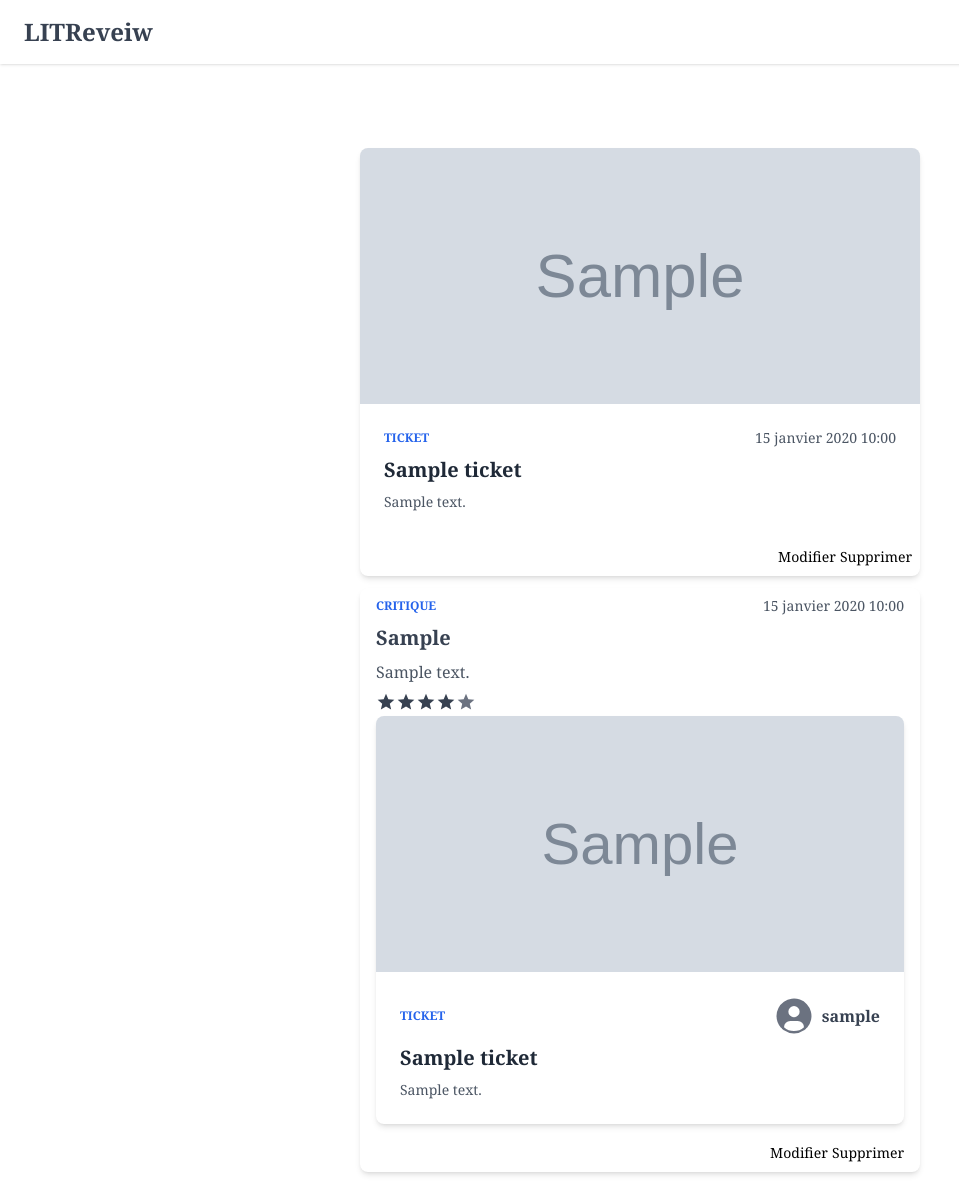
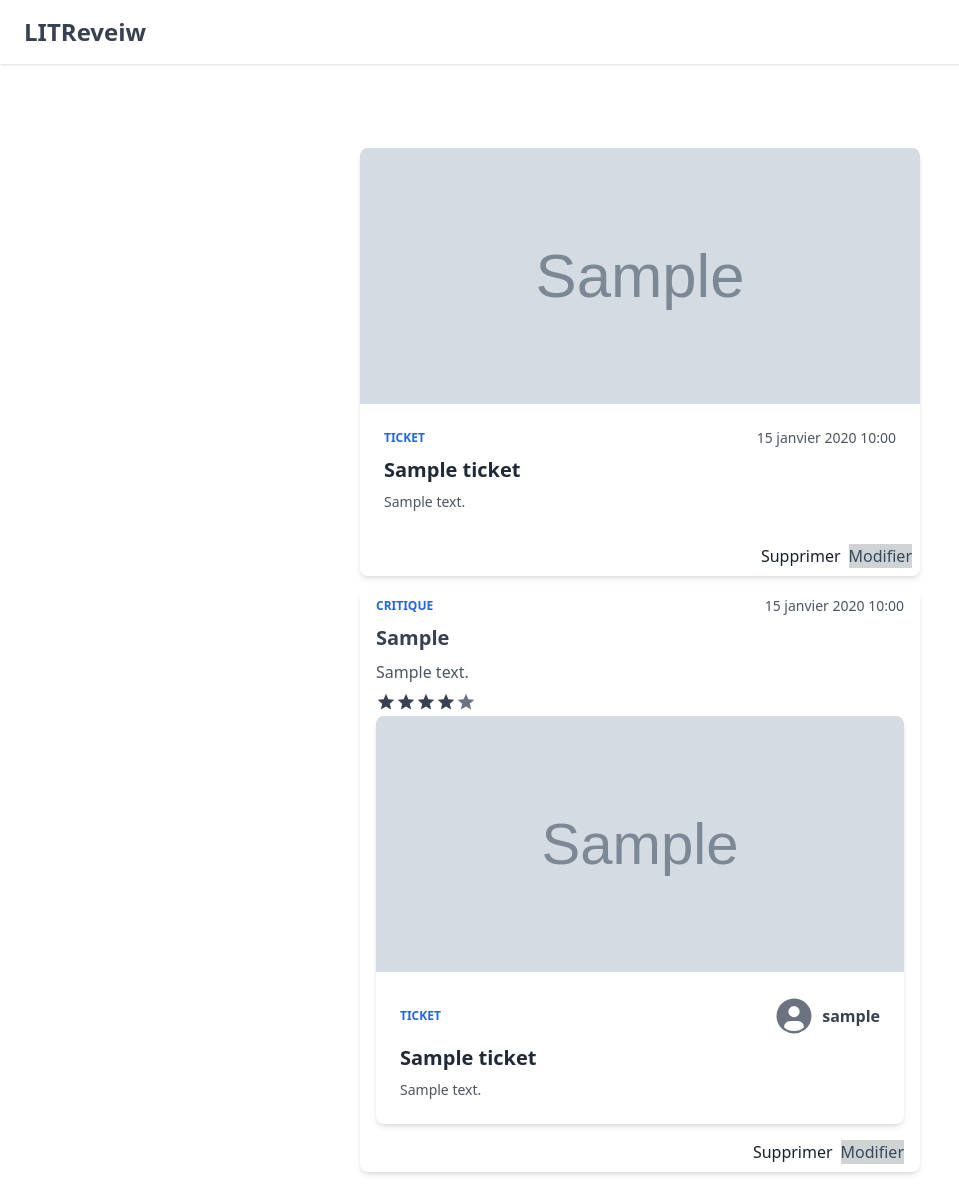
Before and after one commit to MickaelFioretti/LITRevu, a Django app: page /post/ in a window 1280 px wide. Shown: the whole page, without its empty margins (0-959 px from the left). Run offline with Django 4.2, Linux system fonts and the light colour scheme; tables that the repository leaves empty hold one stand-in row (values such as "Sample post"); grey boxes marked "Sample" are stand-in pictures; some libraries are stand-ins or nearby versions.

Commit message:
style: change all style of button

```diff
--- a/website/post/templates/post.html
+++ b/website/post/templates/post.html
@@ -49,9 +49,17 @@
             </div>
         </div>
 
-        <div class="m-2 self-end">
-            <button class="btn-info text-sm">Modifier</button>
-            <button class="btn-error text-sm">Supprimer</button>
+        <div class="flex self-end p-2 gap-2">
+            <button
+                class="button text-[#17202A] hover:bg-[#17202A] hover:text-white"
+            >
+                Supprimer
+            </button>
+            <button
+                class="button bg-[#D0D3D4] text-[#34495E] hover:bg-[#718093] hover:text-white"
+            >
+                Modifier
+            </button>
         </div>
     </div>
     {% endfor %}
@@ -169,9 +177,17 @@
             </div>
         </div>
 
-        <div class="self-end mt-4">
-            <button class="btn-info text-sm">Modifier</button>
-            <button class="btn-error text-sm">Supprimer</button>
+        <div class="flex self-end mt-4 gap-2">
+            <button
+                class="button text-[#17202A] hover:bg-[#17202A] hover:text-white"
+            >
+                Supprimer
+            </button>
+            <button
+                class="button bg-[#D0D3D4] text-[#34495E] hover:bg-[#718093] hover:text-white"
+            >
+                Modifier
+            </button>
         </div>
     </div>
     {% endfor %}
--- a/website/theme/templates/base.html
+++ b/website/theme/templates/base.html
@@ -13,7 +13,7 @@
         {% tailwind_css %}
     </head>
 
-    <body class="font-serif leading-normal tracking-normal">
+    <body class="font-sans leading-normal tracking-normal">
         <nav
             x-data="{ isOpen: false }"
             class="relative bg-white shadow dark:bg-gray-800"
```
Also changed, not shown: website/authentication/templates/login.html (+13 -5 lines), website/authentication/templates/signup.html (+13 -4 lines), website/flux/templates/flux.html (+8 -8 lines), website/review/templates/create_review.html (+7 -7 lines), website/theme/static_src/src/styles.css (+11 -0 lines), website/ticket/templates/create_ticket.html (+7 -7 lines).
